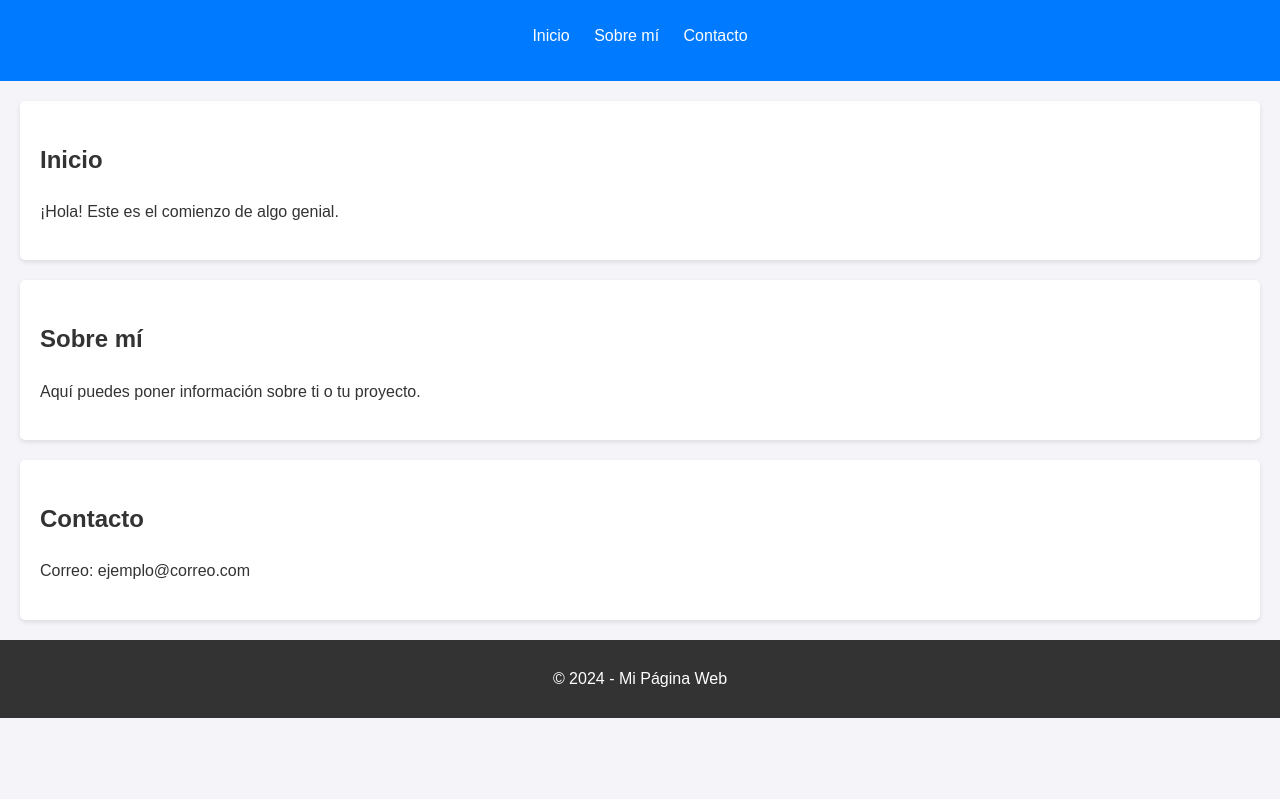
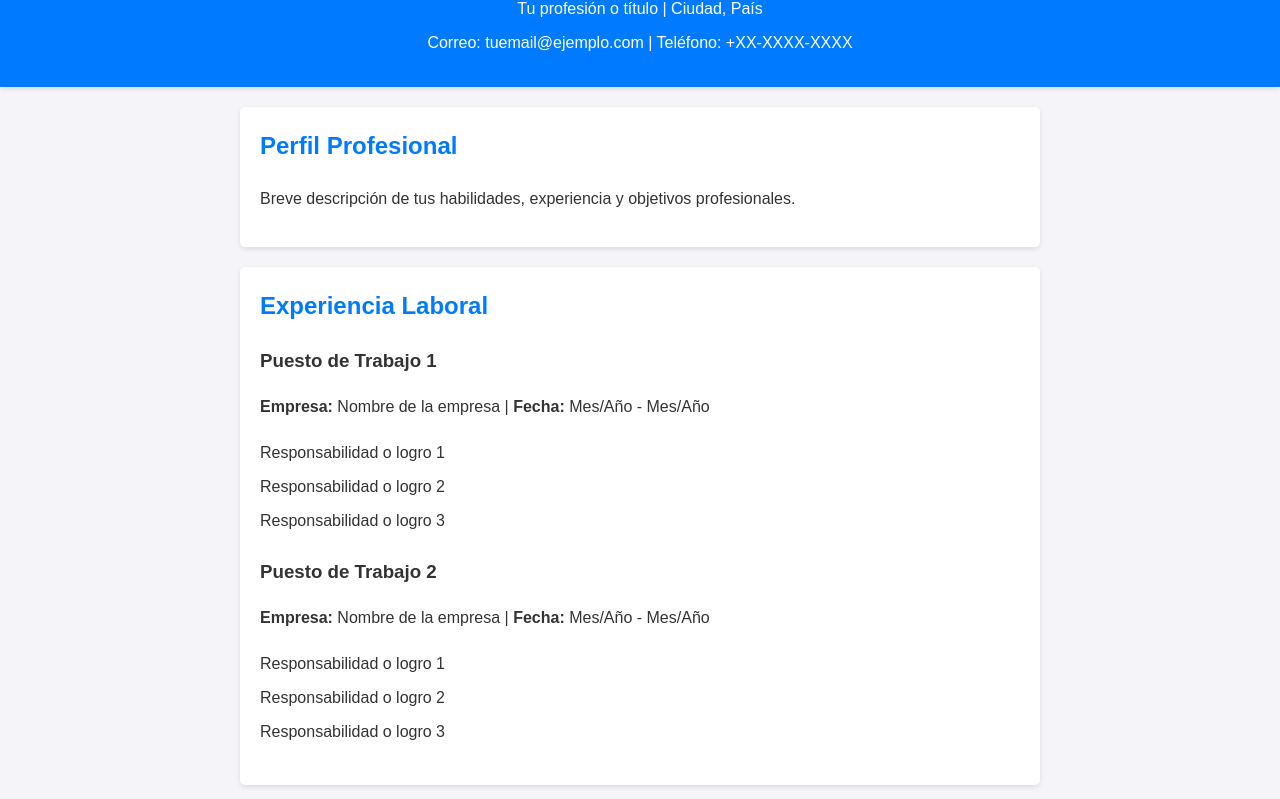
Before and after one commit to AnatolysWeb/Presentacion, a plain HTML site: page index.html in a window 1280 px wide. Shown: the part 87-886 px from the top of the page. Before the commit the page ends 805 px from the top, so only its background shows below. Drawn offline with Linux system fonts and the light colour scheme.

Commit message:
Modificacion para hacer mi primer curriculumn en pagina web

```diff
--- a/index.html
+++ b/index.html
@@ -3,36 +3,58 @@
 <head>
     <meta charset="UTF-8">
     <meta name="viewport" content="width=device-width, initial-scale=1.0">
-    <title>Mi Página Web</title>
+    <title>Currículum Vitae</title>
     <link rel="stylesheet" href="styles.css">
 </head>
 <body>
     <header>
-        <h1>Bienvenido a mi página web</h1>
-        <nav>
-            <ul>
-                <li><a href="#inicio">Inicio</a></li>
-                <li><a href="#sobre-mi">Sobre mí</a></li>
-                <li><a href="#contacto">Contacto</a></li>
-            </ul>
-        </nav>
+        <h1>Tu Nombre Completo</h1>
+        <p>Tu profesión o título | Ciudad, País</p>
+        <p>Correo: tuemail@ejemplo.com | Teléfono: +XX-XXXX-XXXX</p>
     </header>
     <main>
-        <section id="inicio">
-            <h2>Inicio</h2>
-            <p>¡Hola! Este es el comienzo de algo genial.</p>
+        <section id="perfil">
+            <h2>Perfil Profesional</h2>
+            <p>Breve descripción de tus habilidades, experiencia y objetivos profesionales.</p>
         </section>
-        <section id="sobre-mi">
-            <h2>Sobre mí</h2>
-            <p>Aquí puedes poner información sobre ti o tu proyecto.</p>
+        <section id="experiencia">
+            <h2>Experiencia Laboral</h2>
+            <article>
+                <h3>Puesto de Trabajo 1</h3>
+                <p><strong>Empresa:</strong> Nombre de la empresa | <strong>Fecha:</strong> Mes/Año - Mes/Año</p>
+                <ul>
+                    <li>Responsabilidad o logro 1</li>
+                    <li>Responsabilidad o logro 2</li>
+                    <li>Responsabilidad o logro 3</li>
+                </ul>
+            </article>
+            <article>
+                <h3>Puesto de Trabajo 2</h3>
+                <p><strong>Empresa:</strong> Nombre de la empresa | <strong>Fecha:</strong> Mes/Año - Mes/Año</p>
+                <ul>
+                    <li>Responsabilidad o logro 1</li>
+                    <li>Responsabilidad o logro 2</li>
+                    <li>Responsabilidad o logro 3</li>
+                </ul>
+            </article>
         </section>
-        <section id="contacto">
-            <h2>Contacto</h2>
-            <p>Correo: ejemplo@correo.com</p>
+        <section id="educacion">
+            <h2>Educación</h2>
+            <p><strong>Título:</strong> Nombre del título o curso</p>
+            <p><strong>Institución:</strong> Nombre de la institución | <strong>Fecha:</strong> Mes/Año - Mes/Año</p>
+        </section>
+        <section id="habilidades">
+            <h2>Habilidades</h2>
+            <ul>
+                <li>Habilidad técnica o personal 1</li>
+                <li>Habilidad técnica o personal 2</li>
+                <li>Habilidad técnica o personal 3</li>
+            </ul>
         </section>
     </main>
     <footer>
-        <p>&copy; 2024 - Mi Página Web</p>
+        <p>&copy; 2024 - Currículum de Tu Nombre</p>
     </footer>
+    <script src="script.js"></script>
 </body>
 </html>
--- a/script.js
+++ b/script.js
@@ -1,3 +1,3 @@
 document.addEventListener("DOMContentLoaded", () => {
-    alert("¡Bienvenido a mi página web!");
+    alert("¡Bienvenido a mi currículum vitae!");
 });
--- a/styles.css
+++ b/styles.css
@@ -10,31 +10,47 @@ body {
 header {
     background: #007BFF;
     color: white;
-    padding: 1rem 0;
     text-align: center;
+    padding: 1.5rem 0;
+    box-shadow: 0 2px 5px rgba(0, 0, 0, 0.1);
 }
 
-nav ul {
+header h1 {
+    font-size: 2rem;
+    margin: 0;
+}
+
+header p {
+    margin: 0.5rem 0;
+}
+
+main {
+    padding: 20px;
+    max-width: 800px;
+    margin: 0 auto;
+}
+
+section {
+    background: white;
+    padding: 20px;
+    margin-bottom: 20px;
+    border-radius: 5px;
+    box-shadow: 0 2px 5px rgba(0, 0, 0, 0.1);
+}
+
+section h2 {
+    margin-top: 0;
+    color: #007BFF;
+}
+
+ul {
     list-style: none;
     padding: 0;
 }
 
-nav ul li {
-    display: inline;
-    margin: 0 10px;
-}
-
-nav ul li a {
-    color: white;
-    text-decoration: none;
-}
-
-section {
-    margin: 20px;
-    padding: 20px;
-    background: white;
-    border-radius: 5px;
-    box-shadow: 0 2px 5px rgba(0, 0, 0, 0.1);
+ul li {
+    padding: 5px 0;
+    line-height: 1.5;
 }
 
 footer {
```
